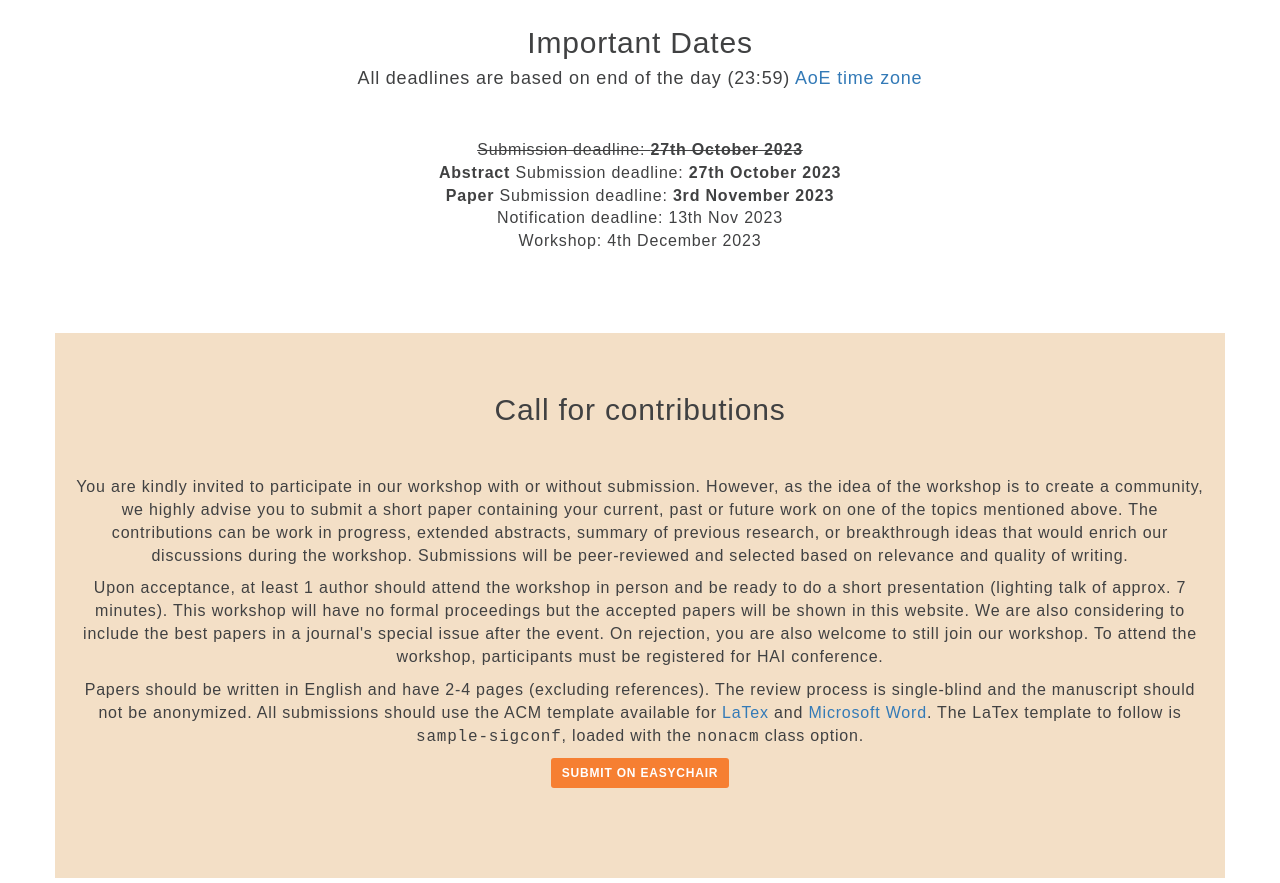
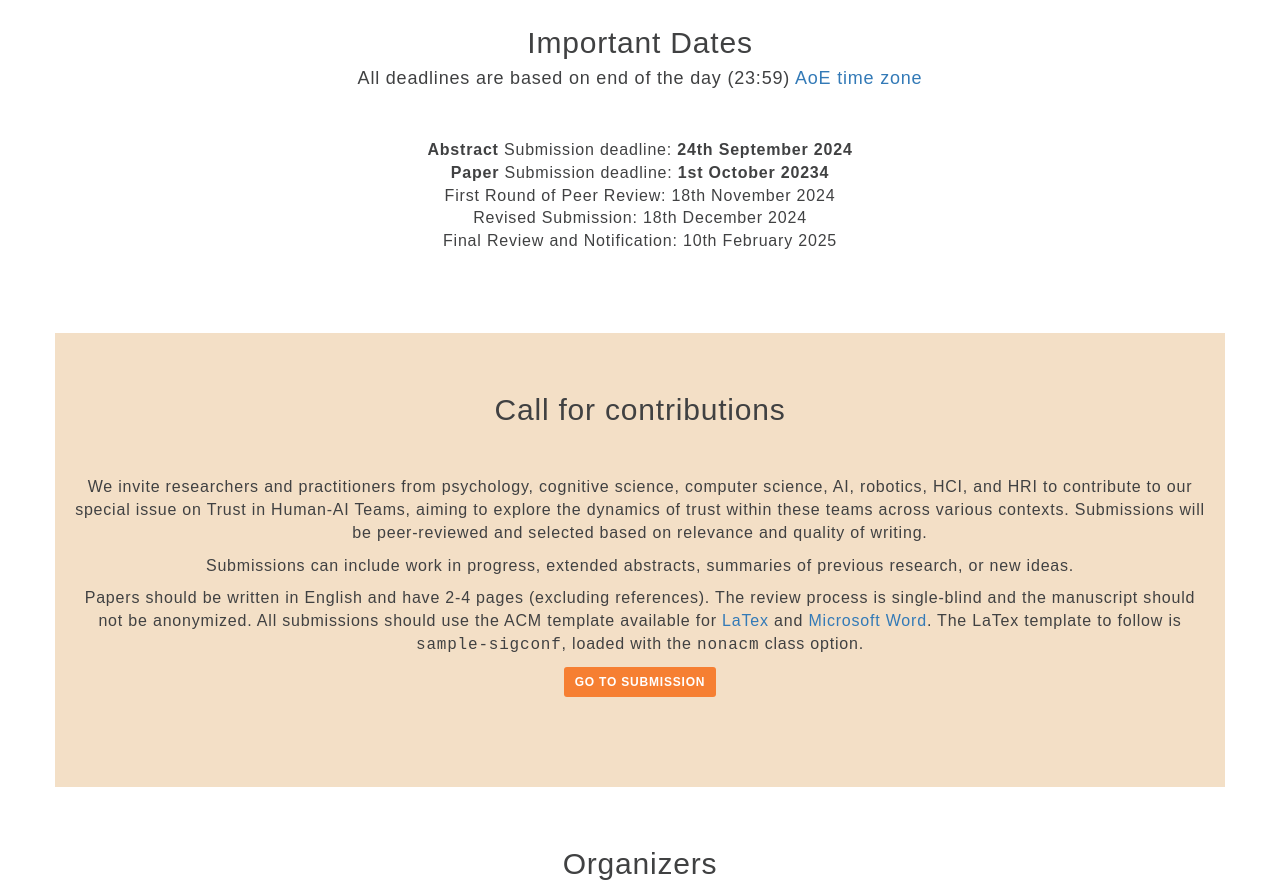
Before and after one commit to multittrust/SI1, a plain HTML site: page index.html in a window 1280 px wide. Shown: the part 1760-2643 px from the top of the page. Drawn offline with Linux system fonts and the light colour scheme; a web font is replaced by a local one.

Commit message:
almost done

```diff
--- a/index.html
+++ b/index.html
@@ -16,7 +16,7 @@
   <script async src="https://www.googletagmanager.com/gtag/js?id=G-1DRVVMSRPQ"></script>
   <script>
     window.dataLayer = window.dataLayer || [];
-    function gtag(){dataLayer.push(arguments);}
+    function gtag() { dataLayer.push(arguments); }
     gtag('js', new Date());
     gtag('config', 'G-1DRVVMSRPQ');
   </script>
@@ -46,43 +46,31 @@
         <h1>Multidisciplinary Perspectives on Human-AI Team Trust </h1>
         <h2> Issue at Interaction Studies</h2>
         <!-- <h4>Design Offices Macherei: Weihenstephaner Str. 12, 81673 Munich, Germany</h4> -->
+      </div>
     </div>
-  </div>
     <!-- End: Header -->
   </div>
   <div class="container" id="about">
     <!-- Start: Desc -->
 
 
-    <div data-include="topics"></div>
+    <div data-include="topics" data-teal="true"></div>
 
 
 
 
 
     <div data-include="dates"></div>
-    <div data-include="call4contrib"></div>
+    <div data-include="call4contrib" data-teal="true"></div>
 
 
     <div data-include="organizers"></div>
-
-        <!-- not important -->
-
-    <!-- <div data-include="programmecommittee"></div>  -->
-    <!-- <div data-include="call4contrib"></div> -->
+    <div data-include="contacts" data-teal="true"></div>
 
 
-    <div class="container teal" id="contact">
-      <div class="container">
-        <div class="row me-row content-ct">
-          <h2 class="row-title">Contact</h2>
-          <div class="col-md feature">
-            <p>For any question related to the workshop please <a href="mailto:brandizzi@diag.uniroma1.it?cc=c.jorge@tudelft.nl,cipollone@diag.uniroma1.it,frattolillo@diag.uniroma1.it&Subject=[MultiTTrust] ..." target="_blank">Contact Us</a>
-            </p>
-          </div>
-        </div>
-      </div>
-    </div>
+
+
+
 
   </div>
 
@@ -93,18 +81,15 @@
 
 
   <!-- Start: Footer -->
-  <div class="container-fluid footer">
-
-    <div class="row footer-credit">
-      <div class="col-md-4 col-sm-6">
-        <p>&copy; 2023 All rights reserved.</p>
-      </div>
-      <div> Designed by Akash Bhadange (designerdada) | Handshake icon made by <a
-          href="https://www.flaticon.com/authors/dinosoftlabs" title="DinosoftLabs"> DinosoftLabs </a> from <a
-          href="https://www.flaticon.com/" title="Flaticon">www.flaticon.com'</a>
+  <footer>
+    <div class="container-fluid footer">
+      <div class="row footer-credit">
+        <div class="col-md-4 col-sm-6">
+          <p>&copy; <script>document.write(new Date().getFullYear())</script> All rights reserved.</p>
+        </div>
       </div>
     </div>
-  </div>
+  </footer>
   <!-- End: Footer -->
 
   <!-- jQuery (necessary for Bootstrap's JavaScript plugins) -->
--- a/js/main.js
+++ b/js/main.js
@@ -5,3 +5,9 @@ $(function () {
       $(this).load(file)
     })
   })
+
+  document.querySelectorAll('[data-include]').forEach(el => {
+    if (el.getAttribute('data-teal') === 'true') {
+      el.classList.add('teal');
+    }
+  });
--- a/sections/call4contrib.html
+++ b/sections/call4contrib.html
@@ -1,21 +1,13 @@
-<div class="container teal" id="call">
+<div class="container" id="call">
   <div class="container">
     <div class="row me-row content-ct">
       <h2 class="row-title">Call for contributions</h2>
       <div class="col-md feature">
-        <p>You are kindly invited to participate in our workshop with or without submission. However, as the idea of
-          the workshop is to create a community, we highly advise you to submit a short paper containing your
-          current, past or future work on one of the topics mentioned above.
-          The contributions can be work in progress, extended abstracts, summary of previous research, or
-          breakthrough ideas that would enrich our discussions during the workshop.
+        <p>We invite researchers and practitioners from psychology, cognitive science, computer science, AI, robotics, HCI, and HRI to contribute to our special issue on Trust in Human-AI Teams, aiming to explore the dynamics of trust within these teams across various contexts.
           Submissions will be peer-reviewed and selected based on relevance and quality of writing.
         </p>
         <p>
-          Upon acceptance, at least 1 author should attend the workshop in person and be ready to do a short presentation (lighting talk of approx. 7 minutes).
-					This workshop will have no formal proceedings but the accepted papers will be shown in this website.
-					We are also considering to include the best papers in a journal's special issue after the event.
-          On rejection, you are also welcome to still join our workshop. To attend the workshop, participants must be registered for HAI conference.
-        </p>
+          Submissions can include work in progress, extended abstracts, summaries of previous research, or new ideas.
         <p>
           Papers should be written in English and have 2-4 pages (excluding references).
 					The review process is single-blind and the manuscript should not be anonymized.
@@ -25,8 +17,8 @@
           The LaTex template to follow is <tt>sample-sigconf</tt>, loaded with the <tt>nonacm</tt> class option.
         </p>
         <p></p>
-        <a href="https://easychair.org/cfp/multittrust2" class="btn btn-sm btn-red" target="_blank">Submit
-          on Easychair </a>
+        <a href="..." class="btn btn-sm btn-red" target="_blank">Go to submission
+        </a>
         <!-- <p> You can submit through <a href="https://easychair.org/conferences/?conf=multittrust2"
             target="_blank">easychair</a>.
         </p> -->
--- /dev/null
+++ b/sections/contacts.html
@@ -0,0 +1,11 @@
+<div class="container" id="contact">
+    <div class="container">
+      <div class="row me-row content-ct">
+        <h2 class="row-title">Contact</h2>
+        <div class="col-md feature">
+          <p>For any question please <a href="mailto:brandizzi@diag.uniroma1.it?cc=c.jorge@tudelft.nl,frattolillo@diag.uniroma1.it&Subject=[MultiTTrust] ..." target="_blank">Contact Us</a>
+          </p>
+        </div>
+      </div>
+    </div>
+  </div>
--- a/sections/dates.html
+++ b/sections/dates.html
@@ -1,4 +1,4 @@
-<div class="container " id="dates">
+<div class="container" id="dates">
     <div class="container">
       <div class="row me-row content-ct">
         <h2 class="row-title">Important Dates</h2>
@@ -6,11 +6,11 @@
         <h4 class="row-title">All deadlines are based on end of the day (23:59) <a href="https://time.is/Anywhere_on_Earth" target="_blank" >AoE time zone</a></h4>
         <div class="col-md feature">
           <ul>
-            <li><del>Submission deadline: <b>27th October 2023</b></del></li>
-            <li><b>Abstract</b> Submission deadline: <b>27th October 2023</b></li>
-            <li><b>Paper</b> Submission deadline: <b>3rd November 2023</b></li>
-            <li>Notification deadline: 13th Nov 2023</li>
-            <li>Workshop: 4th December 2023</li>
+            <li><b>Abstract</b> Submission deadline: <b>24th September 2024</b></li>
+            <li><b>Paper</b> Submission deadline: <b>1st October 20234</b></li>
+            <li>First Round of Peer Review: 18th November 2024</li>
+            <li>Revised  Submission: 18th December 2024</li>
+            <li>Final Review and Notification: 10th February 2025</li>
           </ul>
         </div>
       </div>
--- a/sections/topics.html
+++ b/sections/topics.html
@@ -1,4 +1,4 @@
-<div class="container teal" id="topics">
+<div class="container" id="topics">
   <div class="container">
     <div class="row me-row content-ct">
       <h2 class="row-title">Topics of Interest</h2>
```
